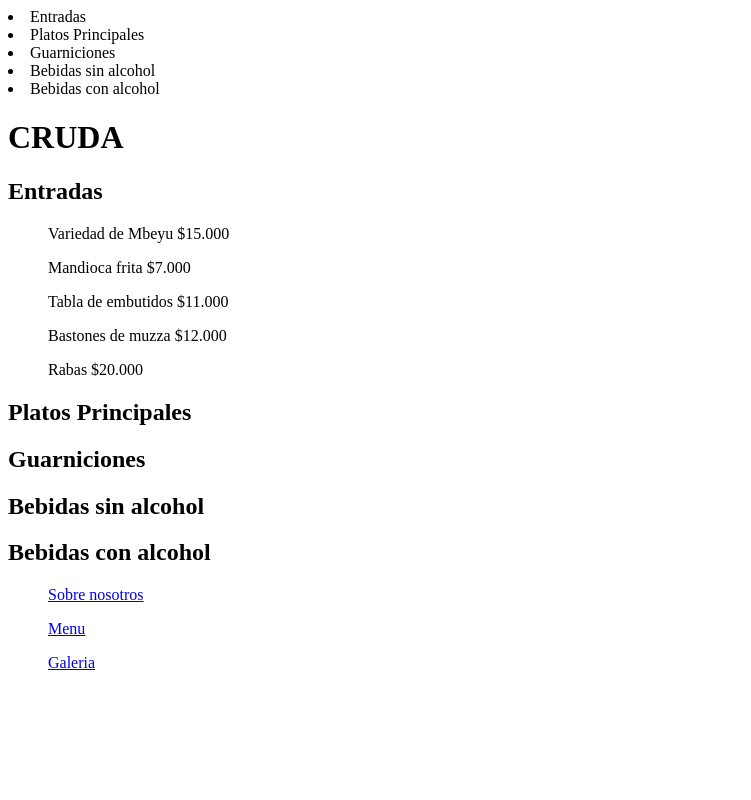
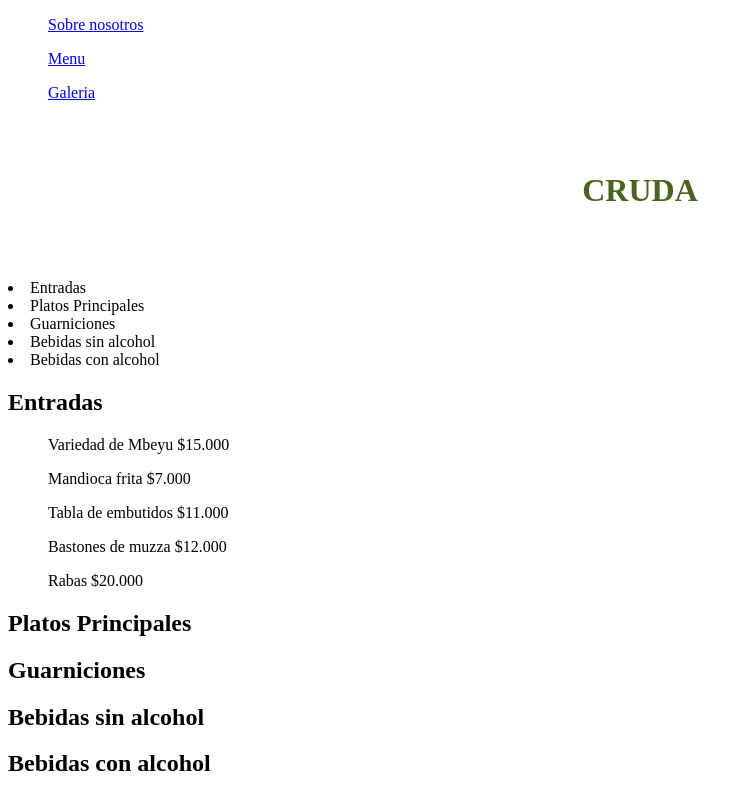
Before and after one commit to StortiGaston/StortiGastonRestaurante, a plain HTML site: page index/menu.html in a window 1280 px wide. Shown: the whole page, without its empty margins (0-751 px from the left). Drawn offline with Linux system fonts and the light colour scheme.

Commit message:
Se agrego el file styles

```diff
--- a/index/menu.html
+++ b/index/menu.html
@@ -3,23 +3,32 @@
 <head>
     <meta charset="UTF-8">
     <meta name="viewport" content="width=device-width, initial-scale=1.0">
+    <link rel="stylesheet" href="./styles.css">
     <title>MENU</title>
 </head>
 <body>
     <header>
-            <nav>
+        <nav>
+            <ul><a href="index.html">Sobre nosotros</a></ul>
+            <ul><a href="menu.html">Menu</a></ul>
+            <ul><a href="galeria.html">Galeria</a></ul>
+
+    </header>
+
+    <main>
+        <h1 class="titulo">
+            CRUDA
+        </h1>
+
+    </nav>
+        <nav>
         <li>Entradas</li>
         <li>Platos Principales</li>
         <li>Guarniciones</li>
         <li>Bebidas sin alcohol</li>
         <li>Bebidas con alcohol</li>
-    </nav>
-    </header>
+        </nav>
 
-    <main>
-        <h1>
-            CRUDA
-        </h1>
         <h2>Entradas</h2>
         <ol>Variedad de Mbeyu $15.000</ol>
         <ol>Mandioca frita $7.000</ol>
@@ -59,11 +68,7 @@
     </main>
 
     <footer>
-        <nav>
-            <ul><a href="index.html">Sobre nosotros</a></ul>
-            <ul><a href="menu.html">Menu</a></ul>
-            <ul><a href="galeria.html">Galeria</a></ul>
-        </nav>
+
     </footer>
 
 </body>
--- /dev/null
+++ b/index/styles.css
@@ -0,0 +1,6 @@
+.titulo{
+    color: rgb(73, 100, 33);
+    text-align: center;
+    margin: 50px;
+    padding: 20px;
+}
```
Also changed, not shown: index/galeria.html (+2 -1 lines), index/index.html (+2 -1 lines).
